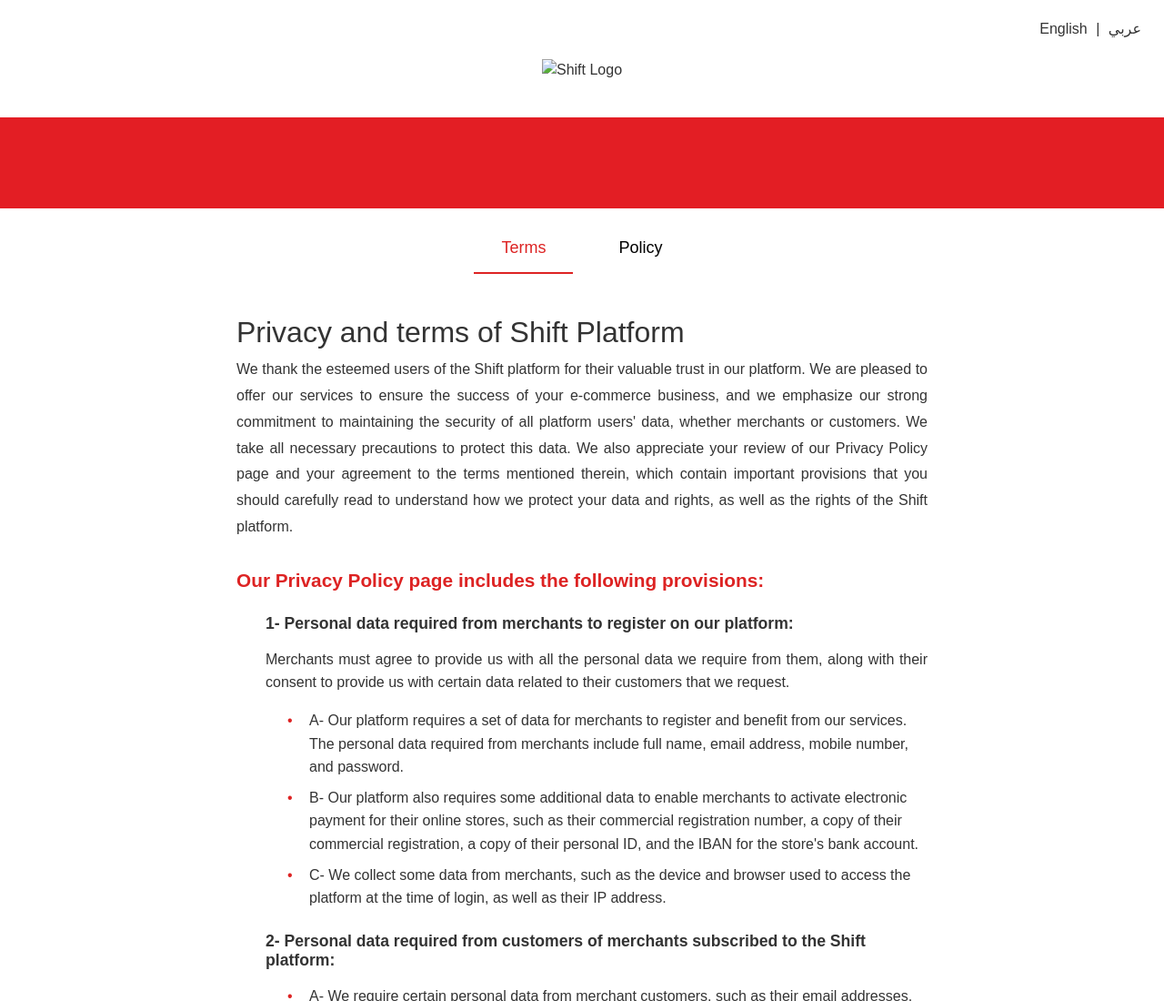
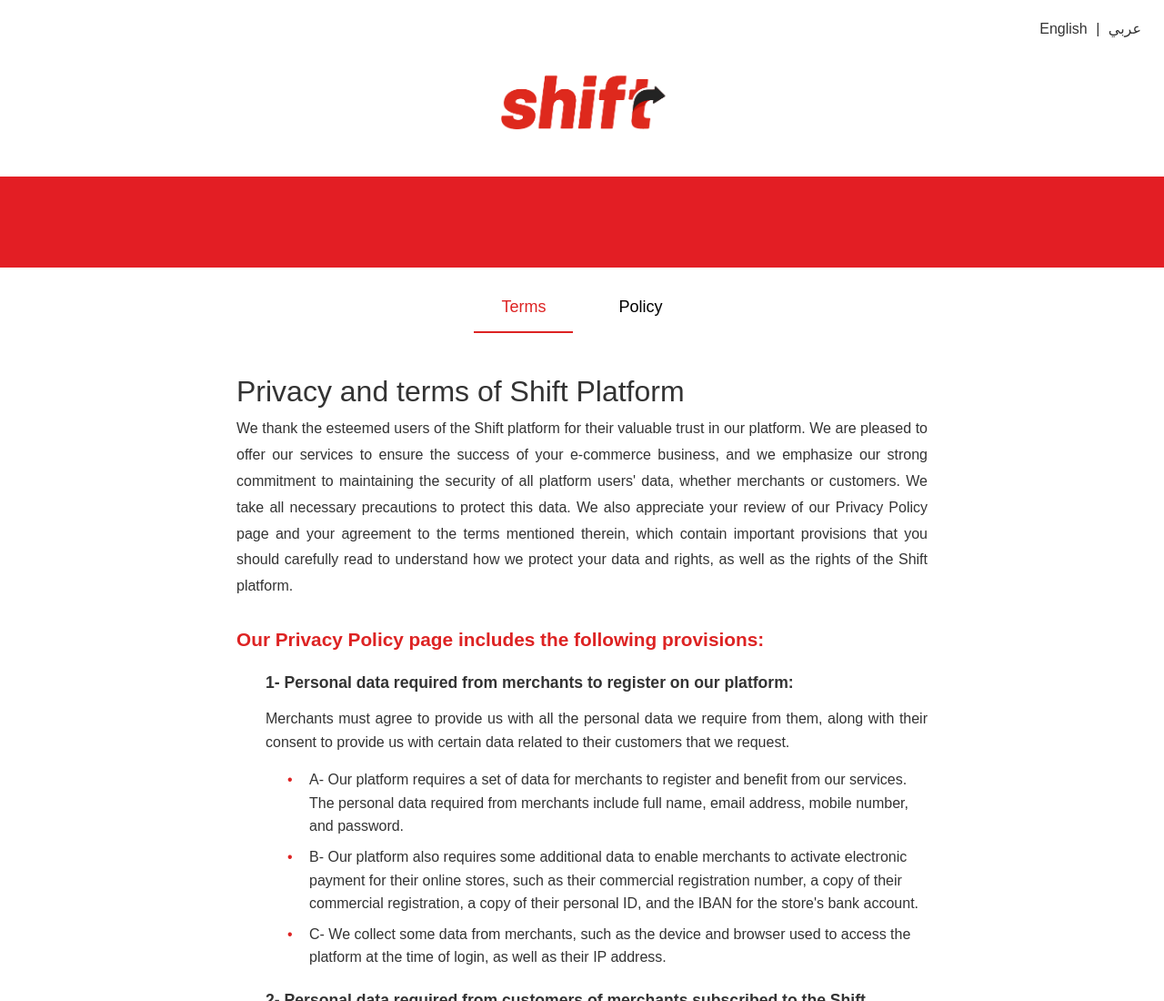
Before and after one commit to Edin-Durak/shift-platform, a plain HTML site: page index.html in a window 1280 px wide. Shown: the top 1100 px of the page at 91% size. Drawn offline with nearby package versions, Linux system fonts and the light colour scheme; the site is published under a folder, as on GitHub Pages, so addresses that start at the root find nothing.

Commit message:
Update image paths to use relative paths

```diff
--- a/index.html
+++ b/index.html
@@ -24,7 +24,7 @@
     <meta property="og:type" content="website" />
     <meta name="language" content="English, Arabic" />
     <title>Shift Platform</title>
-    <link rel="icon" href="/images/Shift-Logo.png" />
+    <link rel="icon" href="./images/Shift-Logo.png" />
     <link
       href="https://cdn.jsdelivr.net/npm/bootstrap@5.3.0/dist/css/bootstrap.min.css"
       rel="stylesheet"
@@ -42,7 +42,7 @@
 
       <!-- Logo -->
       <div class="logo-container">
-        <img src="/images/Shift-Logo.png" alt="Shift Logo" class="logo" />
+        <img src="./images/Shift-Logo.png" alt="Shift Logo" class="logo" />
       </div>
 
       <!-- Wave Decoration -->
```
